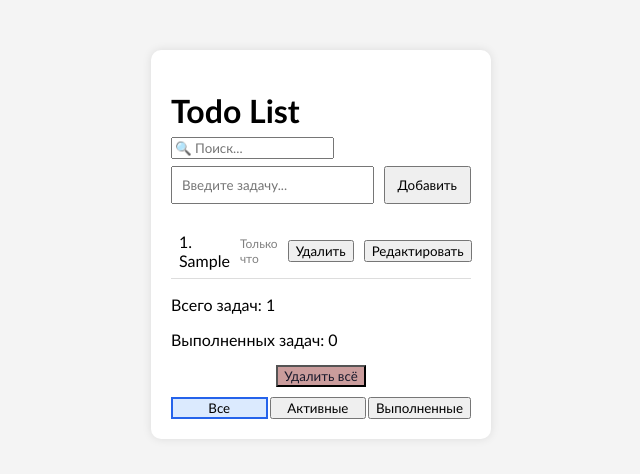
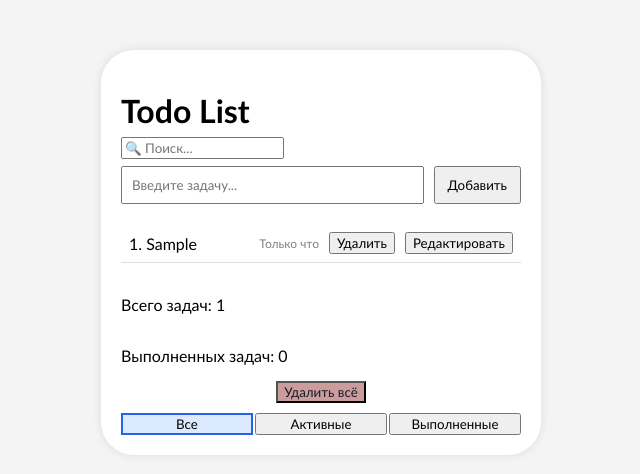
Before and after one commit to Jeefik/ToDo, a plain HTML site: page index.html in a window 1280 px wide. Both pictures are taken after typing "Sample" into the empty fields and a click on the button "Добавить". Shown: the whole page, without its empty margins (319-959 px from the left). Drawn offline with Linux system fonts and the light colour scheme.

Commit message:
edit style.css li, li .span

```diff
--- a/script.js
+++ b/script.js
@@ -30,6 +30,10 @@ function loadTasks() {
   updateFilterButtons();
   render();
 }
+
+setInterval(function () {
+    render();
+}, 60000);
 
 btn.addEventListener("click", function () {
   if (input.value.trim() === "") {
--- a/style.css
+++ b/style.css
@@ -10,10 +10,13 @@ body {
 }
 
 .container {
+  display: flex;
+  flex-direction: column;
+  margin: auto;
   background: #fff;
   padding: 20px;
-  width: 300px;
-  border-radius: 10px;
+  width: 400px;
+  border-radius: 33px;
   box-shadow: 0 0 10px rgba(0, 0, 0, 0.1);
 }
 
@@ -54,16 +57,20 @@ ul {
 }
 
 li {
+  display: flex;
+  align-items: center;
+  gap: 10px;
   padding: 8px;
   border-bottom: 1px solid #ddd;
   cursor: pointer;
-  display: flex;
-  align-items: center;
-  gap: 10px;
+
 }
 
 li span {
+  display: block;
   flex: 1;
+  min-width: 0;
+  overflow-wrap: anywhere;
 }
 
 li.done span {
@@ -75,6 +82,7 @@ li.done span {
 li button {
   cursor: pointer;
   text-decoration: none;
+  flex-shrink: 0;
 }
 li:hover {
   background: #f0f0f0;
```
